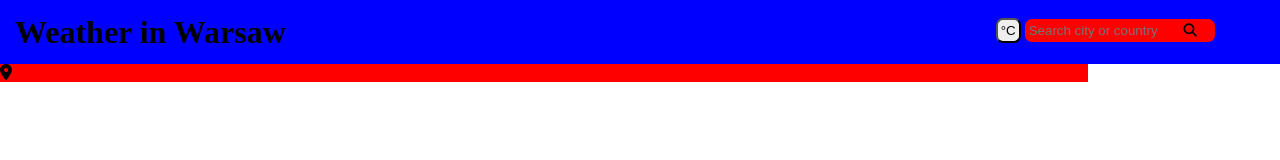
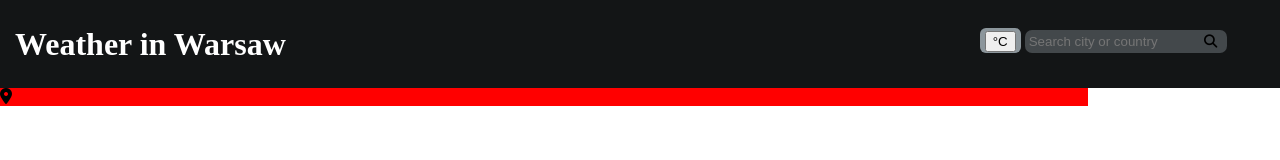
Before and after one commit to Xyves/Weather-app, a website built with webpack: page dist/index.html in a window 1280 px wide. Built offline with nearby package versions, Linux system fonts and the light colour scheme.

Commit message:
add styling

```diff
--- a/src/styles.scss
+++ b/src/styles.scss
@@ -1,3 +1,4 @@
+$dark-background: #131516;
 *,
 *::after,
 *::before {
@@ -15,17 +16,22 @@ body {
   width: 100%;
 }
 header {
+  color: white;
   display: flex;
   width: 100%;
-  height: 8vh;
-  background-color: blue;
+  height: 11vh;
+  background-color: $dark-background;
   justify-content: space-around;
   align-items: center;
   padding: 15px;
-  .temperature > button {
-    padding: 3px;
-    border-radius: 7px;
+  h1 {
+    font-size: 2rem;
+  }
+  .temperature {
+    padding: 4px 5px;
+    border-radius: 6px;
     text-align: center;
+    background-color: #8c969c;
   }
   .header-wrapper {
     margin-left: auto;
@@ -34,19 +40,26 @@ header {
   }
   .search-bar {
     display: inline-block;
-    background-color: red;
+    background-color: #43484b;
     border-radius: 7px;
     max-width: 80%;
+    min-width: 40%;
     input {
       background-color: transparent;
       border: none;
       padding: 4px;
-      max-width: 80%;
+      max-width: 85%;
+    }
+    input:focus,
+    input:active {
+      border: none;
+      outline: none;
     }
     button {
       border: none;
-      background-color: inherit;
       padding: 3px;
+      background: inherit;
+      cursor: pointer;
     }
   }
 }
```
Also changed, not shown: dist/output.css, 1 other file.
